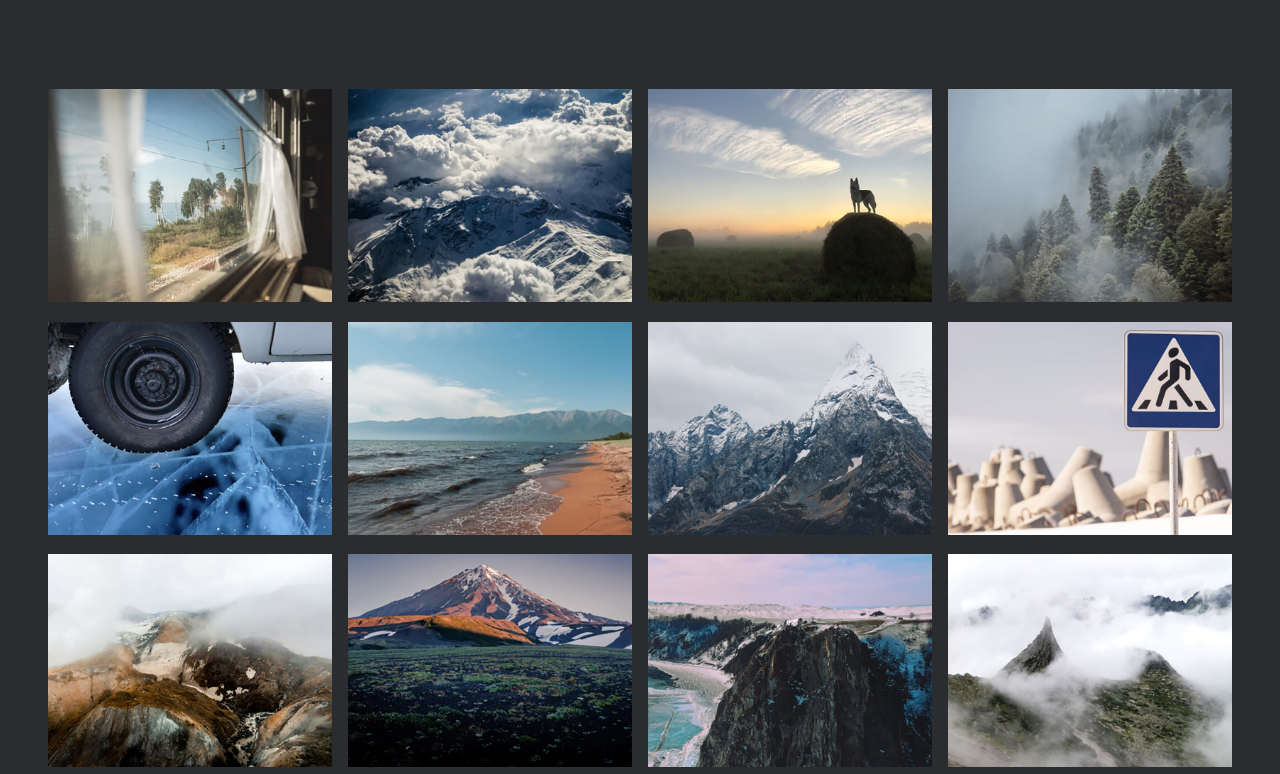
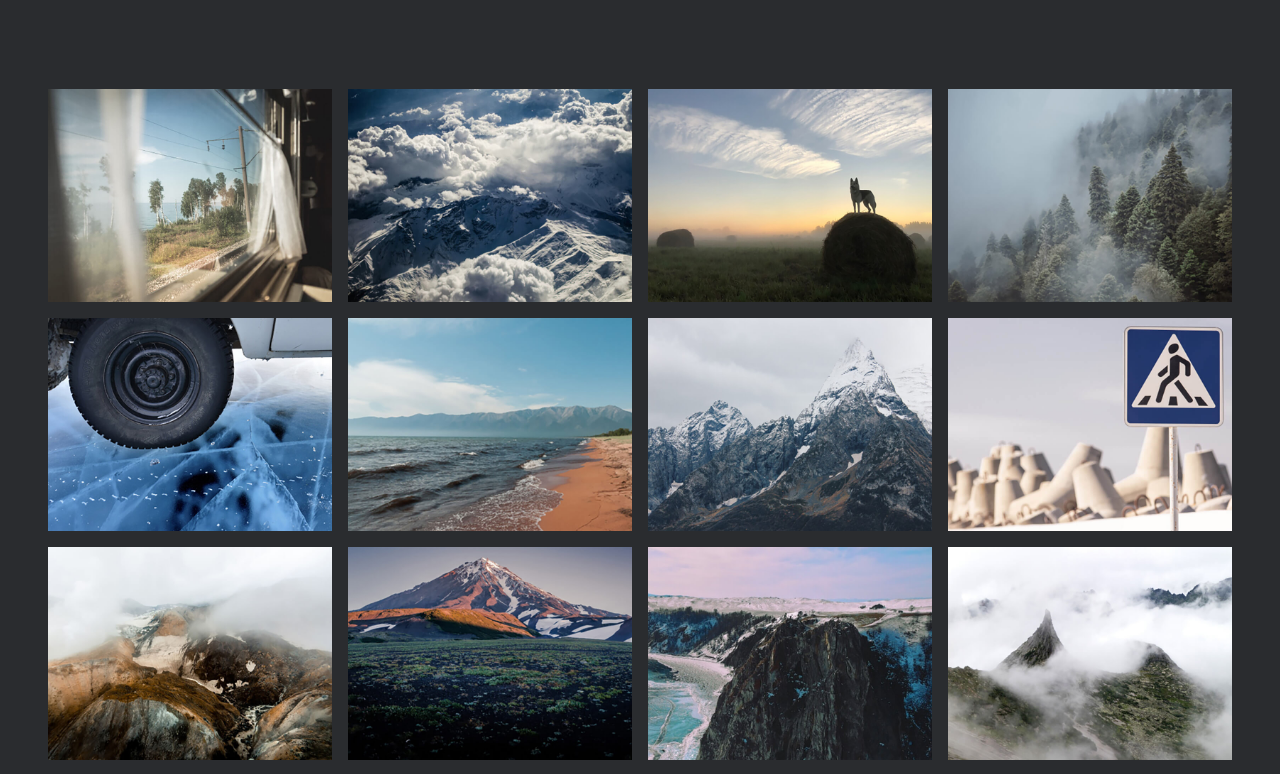
Before and after one commit to bomjourno/russian-travel, a plain HTML site: page index.html in a window 1280 px wide. Shown: the part 1668-2442 px from the top of the page. Drawn offline with Linux system fonts and the light colour scheme.

Commit message:
try2-1.1 fixed 11bugs

```diff
--- a/blocks/photo-grid/photo-grid.css
+++ b/blocks/photo-grid/photo-grid.css
@@ -4,9 +4,7 @@
     grid-auto-rows: 1fr;
     max-width: 1184px;
     margin: 0 auto 92px;
-    padding: 0;
     gap: 16px 16px;
-    list-style-type: none;
 }
 
 @media screen and (max-width: 1024px) {
@@ -30,7 +28,7 @@
     .photo-grid {
         grid-template-columns: 1fr;
         max-width: 90%;
-        margin-bottom: 64px;
+        margin-bottom: 47px;
         gap: 12px;
     }
 }
--- a/blocks/place/__image/place__image.css
+++ b/blocks/place/__image/place__image.css
@@ -3,10 +3,8 @@
     grid-area: image;
 }
 
-@media screen and (max-width: 730px) {
+@media screen and (max-width: 767px) {
     .place__image {
-        width: 100vw;
-        height: calc(100vw / 1);
         margin-bottom: 32px;
     }
 }
--- a/blocks/place/__paragraph-container/place__paragraph-container.css
+++ b/blocks/place/__paragraph-container/place__paragraph-container.css
@@ -2,16 +2,12 @@
     display: flex;
     flex-direction: column;
     margin: 0;
+    max-width: 484px;
 }
 
-@media screen and (max-width: 730px) {
+@media screen and (max-width: 767px) {
     .place__paragraph-container {
         margin-left: 16px;
-    }
-}
-
-@media screen and (max-width: 520px) {
-    .place__paragraph-container {
         max-width: 90%;
     }
 }
--- a/blocks/place/__paragraph/place__paragraph.css
+++ b/blocks/place/__paragraph/place__paragraph.css
@@ -5,7 +5,6 @@
     line-height: 163%;
     grid-area: text;
     margin: 0 0 26px;
-    max-width: 484px;
 }
 
 .place__paragraph:last-of-type {
--- a/blocks/place/__title/place__title.css
+++ b/blocks/place/__title/place__title.css
@@ -16,7 +16,7 @@
     }
 }
 
-@media screen and (max-width: 730px) {
+@media screen and (max-width: 767px) {
     .place__title {
         margin-bottom: 32px;
         margin-left: 16px;
--- a/blocks/place/__website/place__website.css
+++ b/blocks/place/__website/place__website.css
@@ -7,7 +7,7 @@
     margin-bottom: 48px;
 }
 
-@media screen and (max-width: 730px) {
+@media screen and (max-width: 767px) {
     .place__website {
         margin-bottom: 32px;
         margin-left: 16px;
--- a/blocks/place/place.css
+++ b/blocks/place/place.css
@@ -13,14 +13,14 @@
     padding-bottom: 0;
 }
 
-@media screen and (max-width: 1024px) {
+@media screen and (max-width: 1279px) {
     .place {
         grid-template-columns: 440px 1fr;
         column-gap: 32px;
     }
 }
 
-@media screen and (max-width: 768px) {
+@media screen and (max-width: 1023px) {
     .place {
         grid-template-columns: 340px 1fr;
         column-gap: 28px;
@@ -28,7 +28,7 @@
     }
 }
 
-@media screen and (max-width: 730px) {
+@media screen and (max-width: 767px) {
     .place {
         grid-template-columns: 1fr;
         grid-template-areas:
--- a/blocks/places/places.css
+++ b/blocks/places/places.css
@@ -5,22 +5,22 @@
     padding-bottom: 92px;
 }
 
-@media screen and (max-width: 1024px) {
+@media screen and (max-width: 1279px) {
     .places {
         max-width: 90.625%;
     }
 }
 
-@media screen and (max-width: 768px) {
+@media screen and (max-width: 1023px) {
     .places {
         max-width: 93.75%;
         padding-bottom: 90px;
     }
 }
 
-@media screen and (max-width: 730px) {
+@media screen and (max-width: 767px) {
     .places {
+        max-width: 100%;
         padding-bottom: 66px;
-        margin: 0;
     }
 }
--- a/index.html
+++ b/index.html
@@ -44,20 +44,20 @@
                     <li><span class="intro__span-accent">Аэропортов </span>241</li>
                 </ul>
             </section>
-            <ul class="photo-grid">
-                <li><img class="photo-grid__item" src="images/photo-grid-train.jpg" alt="Вид из окна поезда"></li>
-                <li><img class="photo-grid__item" src="images/photo-grid-atharva-tulsi.jpg" alt="Вид на заснеженные горы"></li>
-                <li><img class="photo-grid__item" src="images/photo-grid-tuman.jpg" alt="Туман"></li>
-                <li><img class="photo-grid__item" src="images/photo-grid-sochi.jpg" alt="Сочи"></li>
-                <li><img class="photo-grid__item" src="images/photo-grid-arisa.jpg" alt="Лёд и колесо возможного УАЗа"></li>
-                <li><img class="photo-grid__item" src="images/photo-grid-baikal.jpg" alt="Байкал"></li>
-                <li><img class="photo-grid__item" src="images/photo-grid-elbrus.jpg" alt="Эльбрус"></li>
-                <li><img class="photo-grid__item" src="images/photo-grid-kondratiev.jpg" alt="Кондратьев"></li>
-                <li><img class="photo-grid__item" src="images/photo-grid-kamchatka-1.jpg" alt="Фото Камчатка-1"></li>
-                <li><img class="photo-grid__item" src="images/photo-grid-kamchatka-2.jpg" alt="Фото Камчатка-2"></li>
-                <li><img class="photo-grid__item" src="images/photo-grid-baikal-2.jpg" alt="Еще Байкала в ленту"></li>
-                <li><img class="photo-grid__item" src="images/photo-grid-ergaki.jpg" alt="Ергаки"></li>
-            </ul>
+            <section class="photo-grid">
+                <img class="photo-grid__item" src="images/photo-grid-train.jpg" alt="Вид из окна поезда">
+                <img class="photo-grid__item" src="images/photo-grid-atharva-tulsi.jpg" alt="Вид на заснеженные горы">
+                <img class="photo-grid__item" src="images/photo-grid-tuman.jpg" alt="Туман">
+                <img class="photo-grid__item" src="images/photo-grid-sochi.jpg" alt="Сочи">
+                <img class="photo-grid__item" src="images/photo-grid-arisa.jpg" alt="Лёд и колесо возможного УАЗа">
+                <img class="photo-grid__item" src="images/photo-grid-baikal.jpg" alt="Байкал">
+                <img class="photo-grid__item" src="images/photo-grid-elbrus.jpg" alt="Эльбрус">
+                <img class="photo-grid__item" src="images/photo-grid-kondratiev.jpg" alt="Кондратьев">
+                <img class="photo-grid__item" src="images/photo-grid-kamchatka-1.jpg" alt="Фото Камчатка-1">
+                <img class="photo-grid__item" src="images/photo-grid-kamchatka-2.jpg" alt="Фото Камчатка-2">
+                <img class="photo-grid__item" src="images/photo-grid-baikal-2.jpg" alt="Еще Байкала в ленту">
+                <img class="photo-grid__item" src="images/photo-grid-ergaki.jpg" alt="Ергаки">
+            </section>
             <section class="places">
                 <div class="place">
                     <h2 class="place__title">Куршская коса</h2>
```
